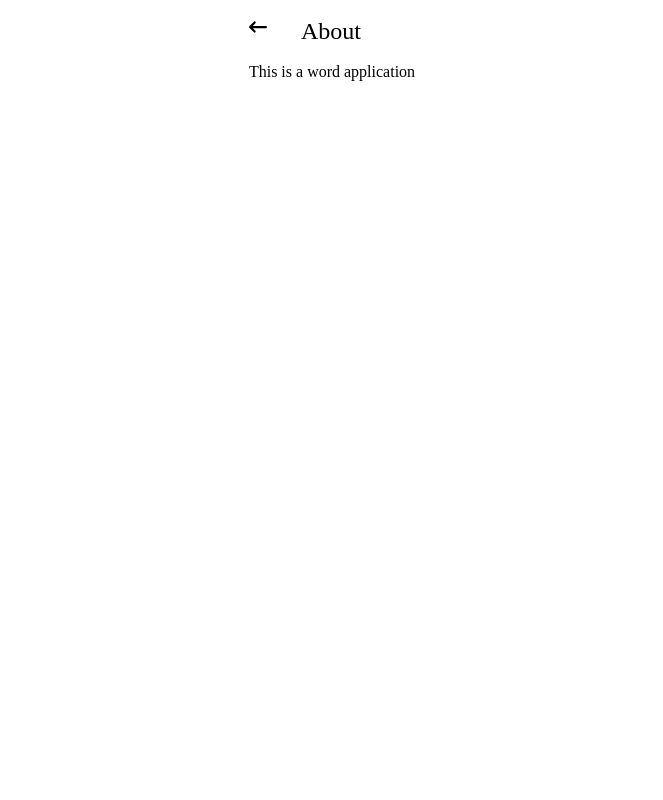
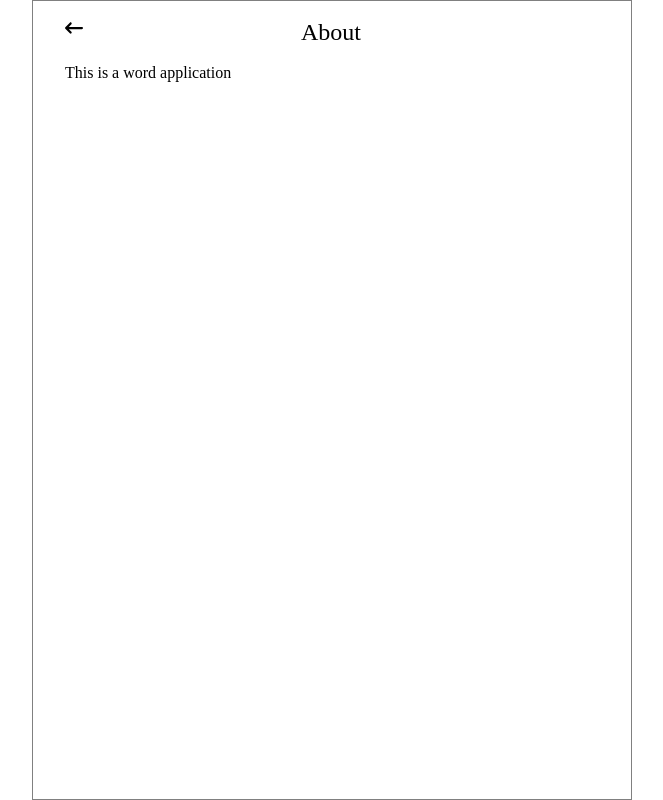
Before and after one commit to geraldombuthia/wordplusplus-v2.0, a React (Create React App) app: page /About in a window 1280 px wide. Shown: the whole page, without its empty margins (308-971 px from the left). Built offline with nearby package versions, Linux system fonts and the light colour scheme; no server answers.

Commit message:
Fixed the width issue in About Js

```diff
--- a/src/Components/About.js
+++ b/src/Components/About.js
@@ -2,7 +2,7 @@ import React from 'react'
 import Navbar from './Navbar'
 const About = () => {
   return (
-    <div clssName="App About">
+    <div className="App About">
         <Navbar text={"About"}/>
         <p>This is a word application</p>
     </div>
```
